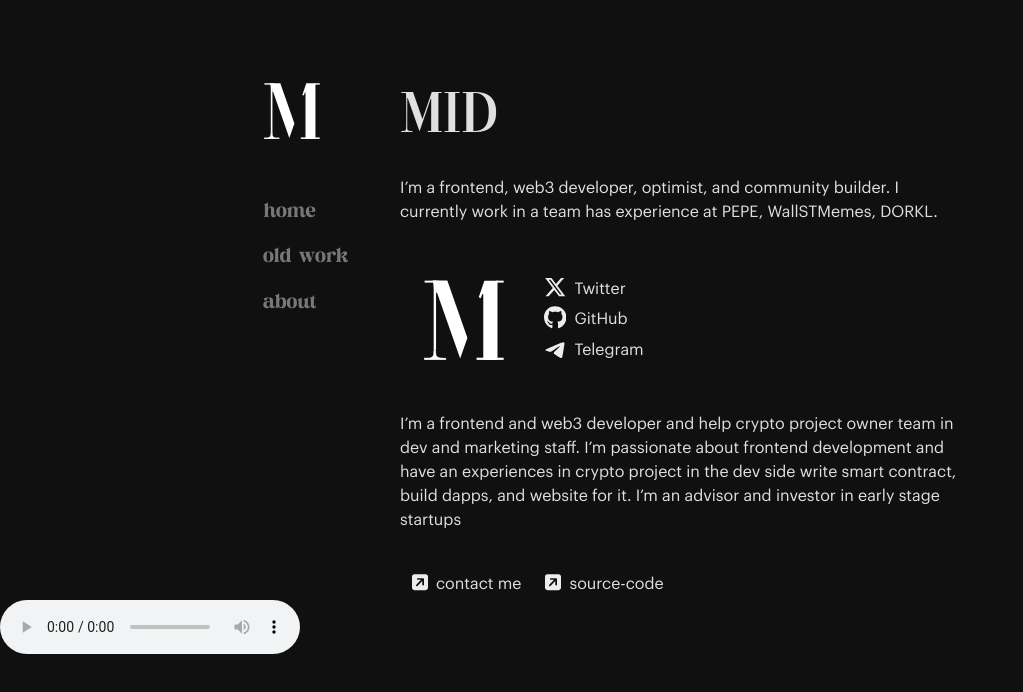
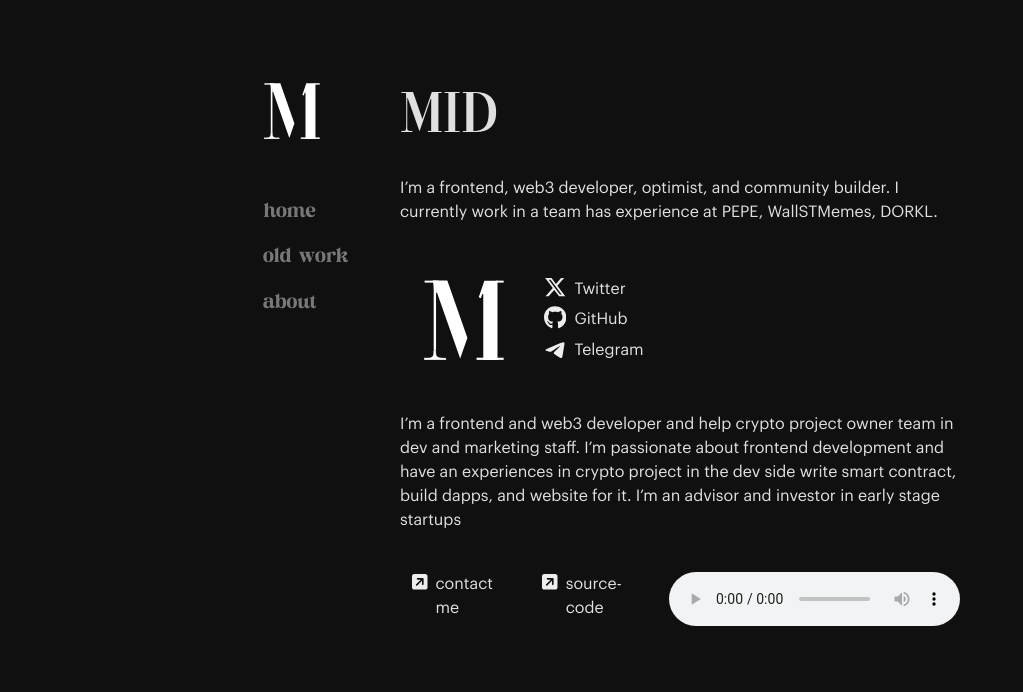
Before and after one commit to MIDeth/MID-portfolio, a React (Vite) app: page / in a window 1280 px wide. Shown: the top 692 px of the page, without its empty margins (0-1023 px from the left). Built offline with nearby package versions, Linux system fonts and the light colour scheme.

Commit message:
add instrumental to background 🌙

```diff
--- a/index.html
+++ b/index.html
@@ -8,9 +8,7 @@
   </head>
   <body>
     <div id="root"></div>
-    <audio controls autoplay>
-      <source src="/public/audio/background.mp4" type="audio/mp4" />
-    </audio>
+
     <script type="module" src="/src/main.jsx"></script>
   </body>
 </html>
--- a/src/pages/Home.jsx
+++ b/src/pages/Home.jsx
@@ -112,6 +112,10 @@ export default function Home() {
               <p>source-code</p>
             </a>
           </div>
+          <audio controls autoPlay>
+            <source src="/public/audio/background.mp3" type="audio/mpeg" />
+            Your browser does not support the audio element.
+          </audio>
         </div>
       </div>
     </>
```
Also changed, not shown: 1 other file (tests, documents, lock files or other folders).
